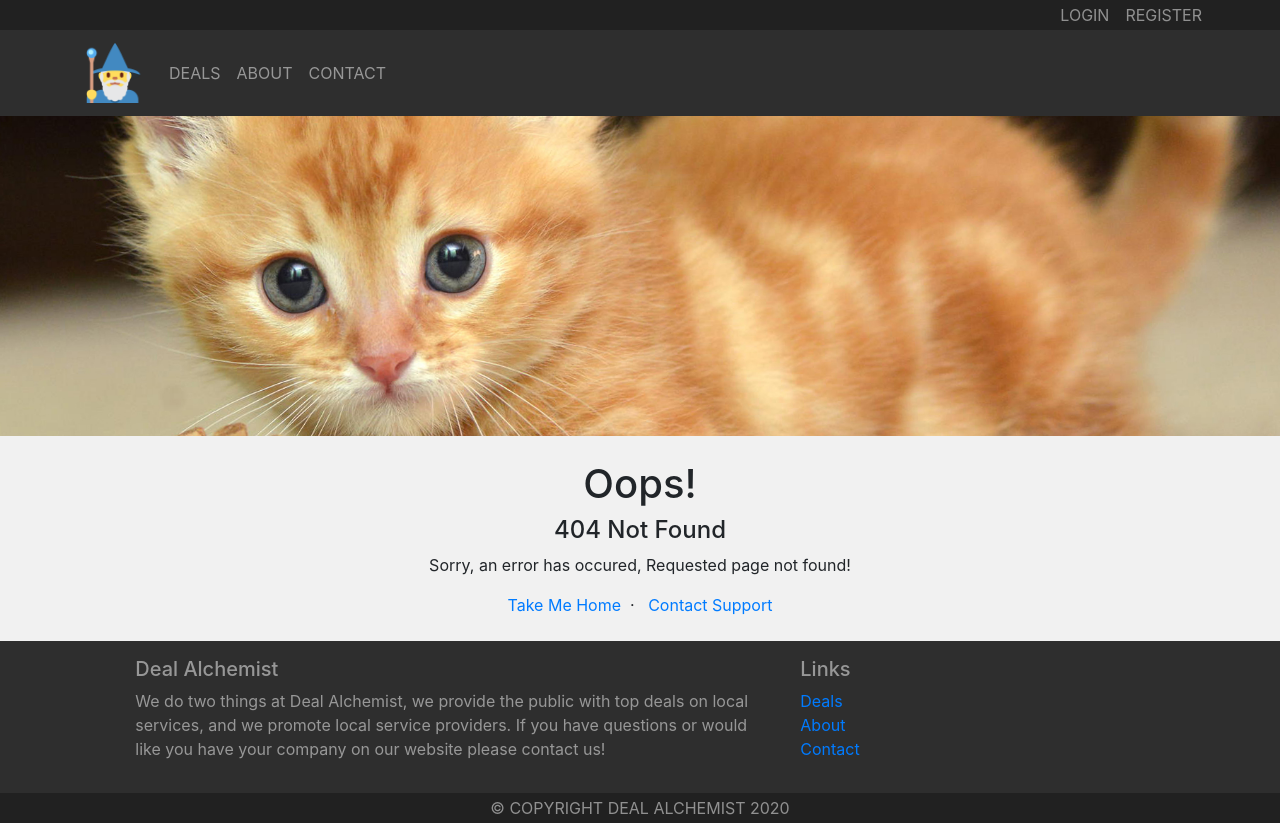
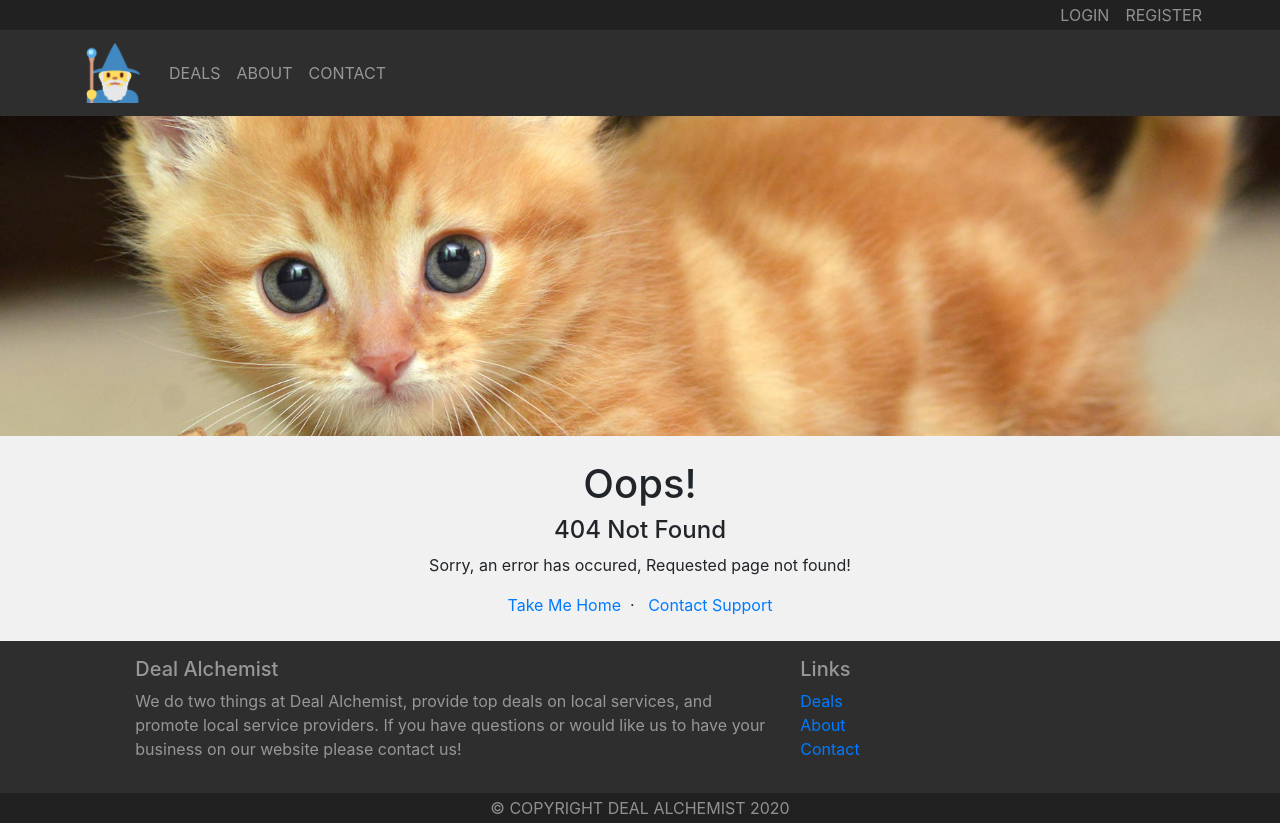
Before and after one commit to PhilipPhil/e-commerce, a React (Create React App) app in the folder app/: page /error404 in a window 1280 px wide. Built offline with nearby package versions, Linux system fonts and the light colour scheme; the HTML template or start-up script is replaced by a standard one.

Commit message:
no message

```diff
--- a/app/src/components/include/Footer.js
+++ b/app/src/components/include/Footer.js
@@ -12,10 +12,9 @@ const FooterComponent = (props) => {
                         <div className="col-12 col-md-7 mt-3">
                             <h5>Deal Alchemist</h5>
                             <p>
-                                We do two things at Deal Alchemist, we provide the public with
-                                top deals on local services, and we promote local service providers.
-                                If you have questions or would like you have your company on our
-                                website please contact us!
+                                We do two things at Deal Alchemist, provide top deals on local services,
+                                and promote local service providers. If you have questions or would
+                                like us to have your business on our website please contact us!
                         </p>
                         </div>
 
```
